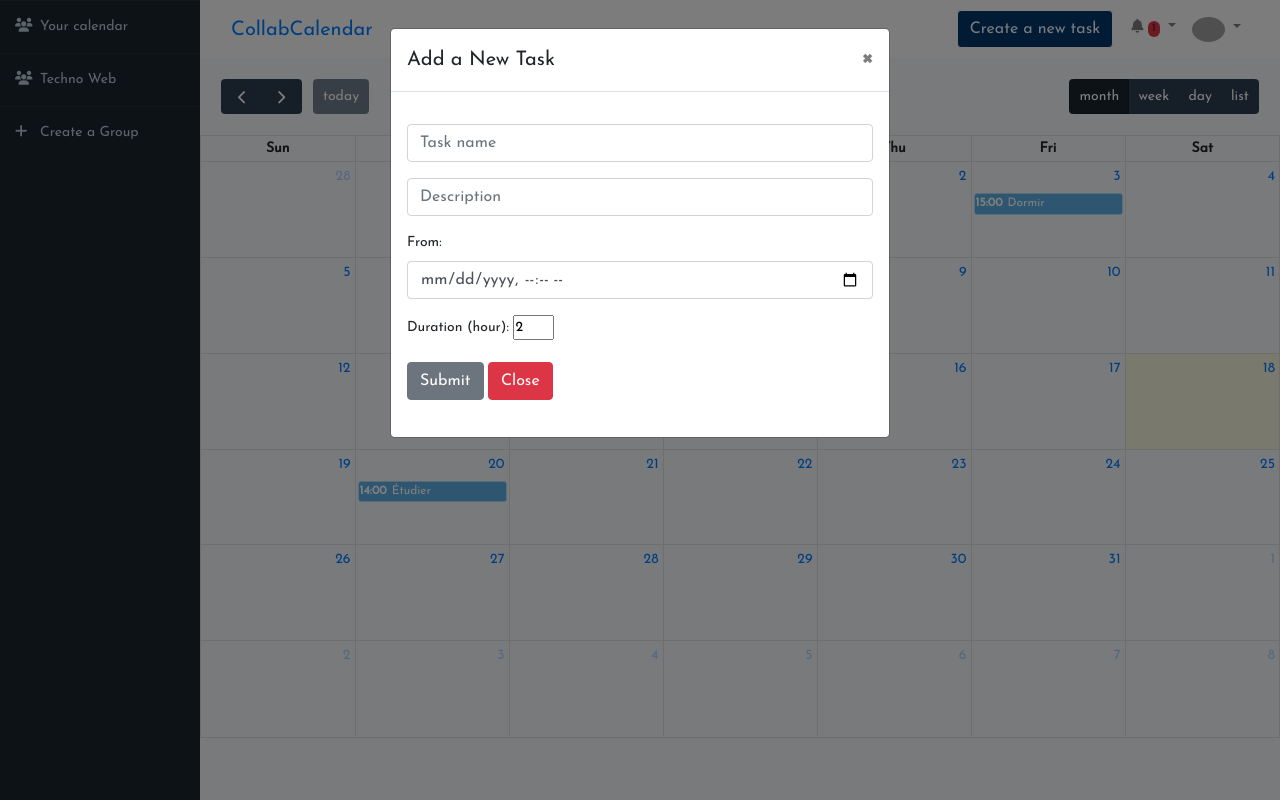
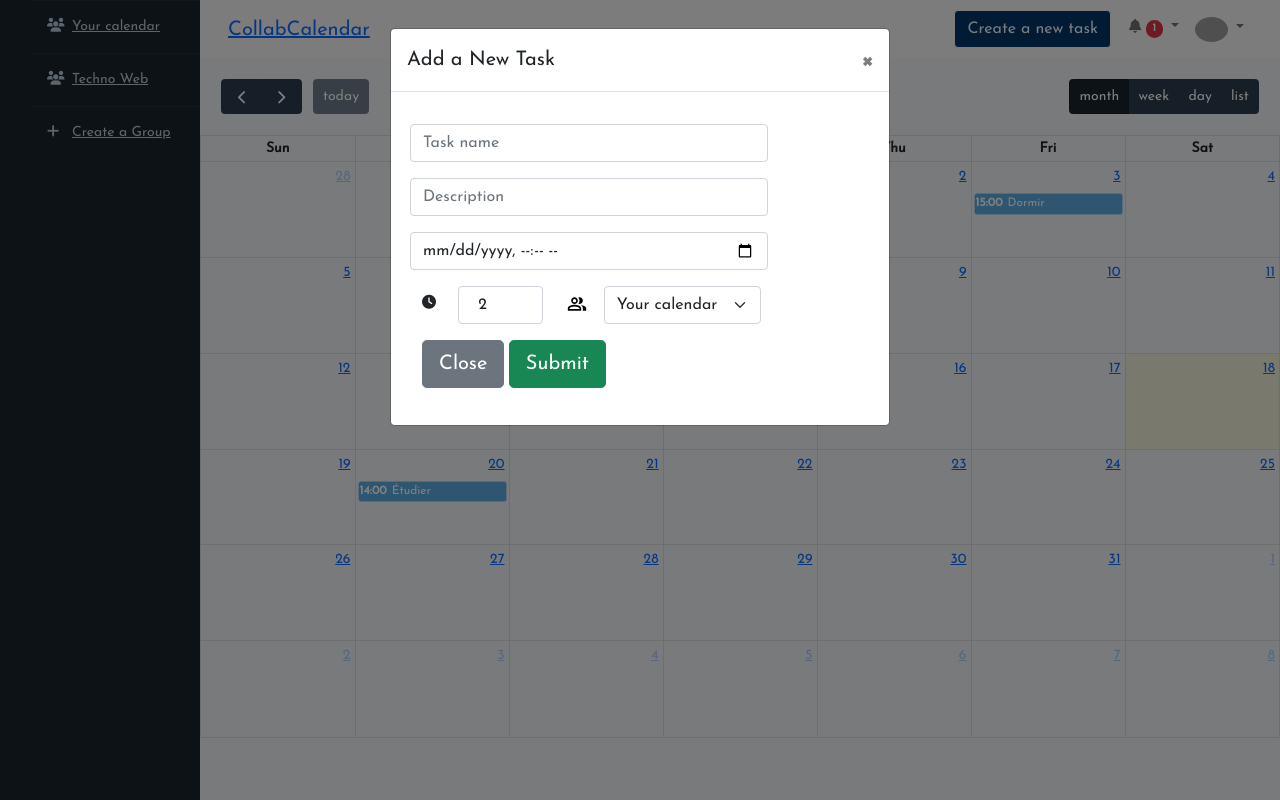
Before and after one commit to AnthonyPierard/CollabCalendar, a Flask app: page / in a window 1280 px wide, after a click on "Create a new task". Run offline with Flask 2, Linux system fonts and the light colour scheme; data comes from the database, SQL or seed files in the repository; lists and menus that the app fills with data are empty; some libraries are stand-ins or nearby versions; grey boxes are pictures that could not be loaded.

Commit message:
modal ok

```diff
--- a/app/static/JS/loadNewEvent.js
+++ b/app/static/JS/loadNewEvent.js
@@ -138,11 +138,3 @@ $(document).ready(function() {
 	});
 
 });
-
-
-
-function updatedate() {
-    var firstdate = document.getElementById("dateBeginInput").value;
-    document.getElementById("dateEndInput").value = "";
-    document.getElementById("dateEndInput").setAttribute("min",firstdate);
-  }
--- a/app/templates/head/importCal.html
+++ b/app/templates/head/importCal.html
@@ -6,3 +6,8 @@
 <script src="/static/JS/loadSideBarGroup.js"></script>
 <script src="/static/JS/loadCalendar.js"></script>
 <script src="/static/JS/loadNewEvent.js"></script>
+
+
+<script src="https://cdn.jsdelivr.net/npm/bootstrap@5.1.3/dist/js/bootstrap.bundle.min.js" integrity="sha384-ka7Sk0Gln4gmtz2MlQnikT1wXgYsOg+OMhuP+IlRH9sENBO0LRn5q+8nbTov4+1p" crossorigin="anonymous"></script>
+<script src="https://cdn.jsdelivr.net/npm/@popperjs/core@2.10.2/dist/umd/popper.min.js" integrity="sha384-7+zCNj/IqJ95wo16oMtfsKbZ9ccEh31eOz1HGyDuCQ6wgnyJNSYdrPa03rtR1zdB" crossorigin="anonymous"></script>
+<script src="https://cdn.jsdelivr.net/npm/bootstrap@5.1.3/dist/js/bootstrap.min.js" integrity="sha384-QJHtvGhmr9XOIpI6YVutG+2QOK9T+ZnN4kzFN1RtK3zEFEIsxhlmWl5/YESvpZ13" crossorigin="anonymous"></script>
--- a/app/templates/head/importLib.html
+++ b/app/templates/head/importLib.html
@@ -4,6 +4,7 @@
 
   <!-- Bootstrap -->
   <link rel="stylesheet" href="https://stackpath.bootstrapcdn.com/bootstrap/4.3.1/css/bootstrap.min.css" integrity="sha384-ggOyR0iXCbMQv3Xipma34MD+dH/1fQ784/j6cY/iJTQUOhcWr7x9JvoRxT2MZw1T" crossorigin="anonymous">
+  <link href="https://cdn.jsdelivr.net/npm/bootstrap@5.1.3/dist/css/bootstrap.min.css" rel="stylesheet" integrity="sha384-1BmE4kWBq78iYhFldvKuhfTAU6auU8tT94WrHftjDbrCEXSU1oBoqyl2QvZ6jIW3" crossorigin="anonymous">
 
   <!-- Bootstrap script -->
   <!--<script src="https://code.jquery.com/jquery-3.3.1.slim.min.js" integrity="sha384-q8i/X+965DzO0rT7abK41JStQIAqVgRVzpbzo5smXKp4YfRvH+8abtTE1Pi6jizo" crossorigin="anonymous"></script>-->
--- a/app/templates/module/navbar.html
+++ b/app/templates/module/navbar.html
@@ -134,35 +134,61 @@
 
 
 
-            <form >
 
-                <div class="form-group">
-                  <input type="text" class="form-control" id="nameInput" placeholder="Task name">
+
+
+            <form>
+
+
+
+
+                  <div class="row mb-3 col-sm-10">
+                    <input type="text" class="form-control" id="nameInput" placeholder="Task name">
                 </div>
 
-                <div class="form-group">
+                <div class="row mb-3 col-sm-10">
                     <input type="textarea" class="form-control" id="descriptionInput" placeholder="Description">
                 </div>
 
-
-
-                <div class="form-group">
-                    <label>From:</label>
-                    <input class="form-control"  type="datetime-local" id="dateBeginInput" name="dateBeginInput" onchange="updatedate();">
-                </div>
-
-                <div class="form-group">
-                    <label>Duration (hour):</label>
-                    <input type="number" id="intervalInput" name="intervalInput" min="1" max="24" value="2">
+                <div class="row mb-3 col-sm-10">
+                    <input class="form-control"  type="datetime-local" id="dateBeginInput" name="dateBeginInput"  >
                 </div>
 
 
 
 
+                <div class="row mb-3 col-sm-12">
+
+                    <label for="intervalInput" class="col-sm-1 col-form-label">
+                         <i class="fas fa-clock fa-1x"></i></i>
+                    </label>
+
+                    <div class="col-sm-3">
+                        <input  class="form-control" type="number" id="intervalInput" name="intervalInput" min="1" max="24" value="2" style="padding-left: 0.5cm;">
+                    </div>
+
+                    <label for="group" class="col-sm-1 col-form-label">
+                        <svg focusable="false" width="20" height="20" viewBox="0 0 24 24" class=" NMm5M"><path d="M15 8c0-1.42-.5-2.73-1.33-3.76.42-.14.86-.24 1.33-.24 2.21 0 4 1.79 4 4s-1.79 4-4 4c-.43 0-.84-.09-1.23-.21-.03-.01-.06-.02-.1-.03A5.98 5.98 0 0 0 15 8zm1.66 5.13C18.03 14.06 19 15.32 19 17v3h4v-3c0-2.18-3.58-3.47-6.34-3.87zM9 6c-1.1 0-2 .9-2 2s.9 2 2 2 2-.9 2-2-.9-2-2-2m0 9c-2.7 0-5.8 1.29-6 2.01V18h12v-1c-.2-.71-3.3-2-6-2M9 4c2.21 0 4 1.79 4 4s-1.79 4-4 4-4-1.79-4-4 1.79-4 4-4zm0 9c2.67 0 8 1.34 8 4v3H1v-3c0-2.66 5.33-4 8-4z"></path></svg>
+                    </label>
+
+                    <div class="col-sm-5">
+                        <select class="form-select" name="group" id="group" >
+                        <option value="1">Your calendar</option>
+                        <option value="2">TWGroup</option>
+                        </select>
+                    </div>
+                  </div>
 
 
-                <button type="submit" class="btn btn-secondary">Submit</button>           <button type="button" class="btn btn-danger" data-dismiss="modal">Close</button>
+
+                <div class="col-sm-9">
+                    <button type="button" class="btn btn-secondary btn-lg" data-dismiss="modal">Close</button>
+
+                    <button type="submit" class="btn btn-success btn-lg">Submit</button>
+                </div>
               </form>
+
+
 
               <br>
               <div id="successAlert" class="alert alert-success" role="alert" style="display:none;"></div>
```
